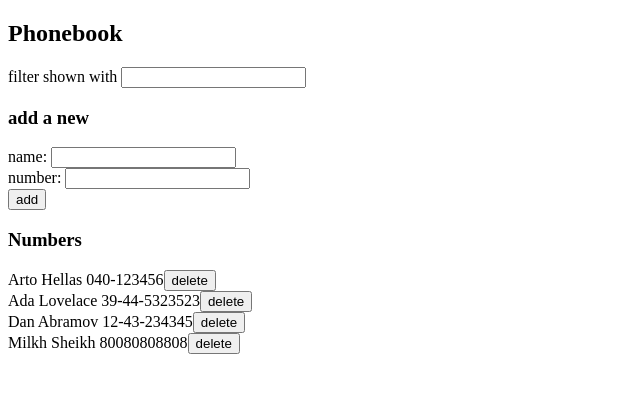
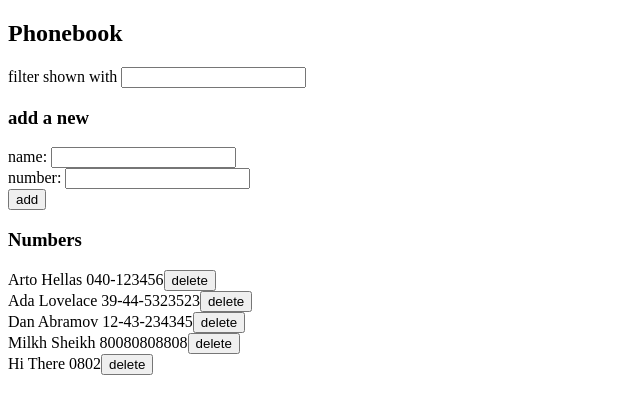
Before and after one commit to Selerium/fullstackopen, a React (Vite) app in the folder part2/phonebook/: page / in a window 1280 px wide. Shown: the top 414 px of the page, without its empty margins (0-640 px from the left). Built offline with nearby package versions, Linux system fonts and the light colour scheme; data requests are answered from the project's data file.

Commit message:
ex2.15 completed

```diff
--- a/part2/phonebook/db.json
+++ b/part2/phonebook/db.json
@@ -19,6 +19,11 @@
       "id": "5166",
       "name": "Milkh Sheikh",
       "number": "80080808808"
+    },
+    {
+      "id": "2da1",
+      "name": "Hi There",
+      "number": "0802"
     }
   ],
   "$schema": "./node_modules/json-server/schema.json"
--- a/part2/phonebook/src/components/PersonForm.jsx
+++ b/part2/phonebook/src/components/PersonForm.jsx
@@ -4,10 +4,20 @@ const PersonForm = ({ newName, setNewName, newNumber, setNewNumber, persons, set
     const handleSubmit = async (event) => {
         event.preventDefault();
         if (newName === '' || newNumber === '')
-            return ;
+            return;
 
-        if (persons.find((person) => person.name.toLowerCase() === newName.toLowerCase()))
-            return window.alert(`${newName} is already added to phonebook`)
+        const checkPhonebook = persons.find((person) => person.name.toLowerCase() === newName.toLowerCase())
+        if (checkPhonebook) {
+            if (!window.confirm(`${newName} is already added to phonebook, replace the old number with a new one?`))
+                return;
+            await personsService.updatePerson(checkPhonebook.id, { ...checkPhonebook, number: newNumber })
+                .then((data) => {
+                    const personsCopy = persons.filter(person => person.id !== data.id)
+                    setPersons(personsCopy.concat(data))
+                })
+            return;
+        }
+
 
         await personsService.addPerson(newName, newNumber)
             .then((data) => setPersons(persons.concat(data)))
--- a/part2/phonebook/src/services/persons.js
+++ b/part2/phonebook/src/services/persons.js
@@ -12,9 +12,14 @@ const addPerson = async (newName, newNumber) => {
     .then((response) => response.data)
 }
 
+const updatePerson = async (id, newData) => {
+    return axios.put(`${baseUrl}/${id}`, newData)
+    .then((response) => response.data)
+}
+
 const deletePerson = async(id) => {
     return axios.delete(`${baseUrl}/${id}`)
     .then((response) => response.data)
 }
 
-export default {getPersons, addPerson, deletePerson}
+export default {getPersons, addPerson, updatePerson, deletePerson}
```
